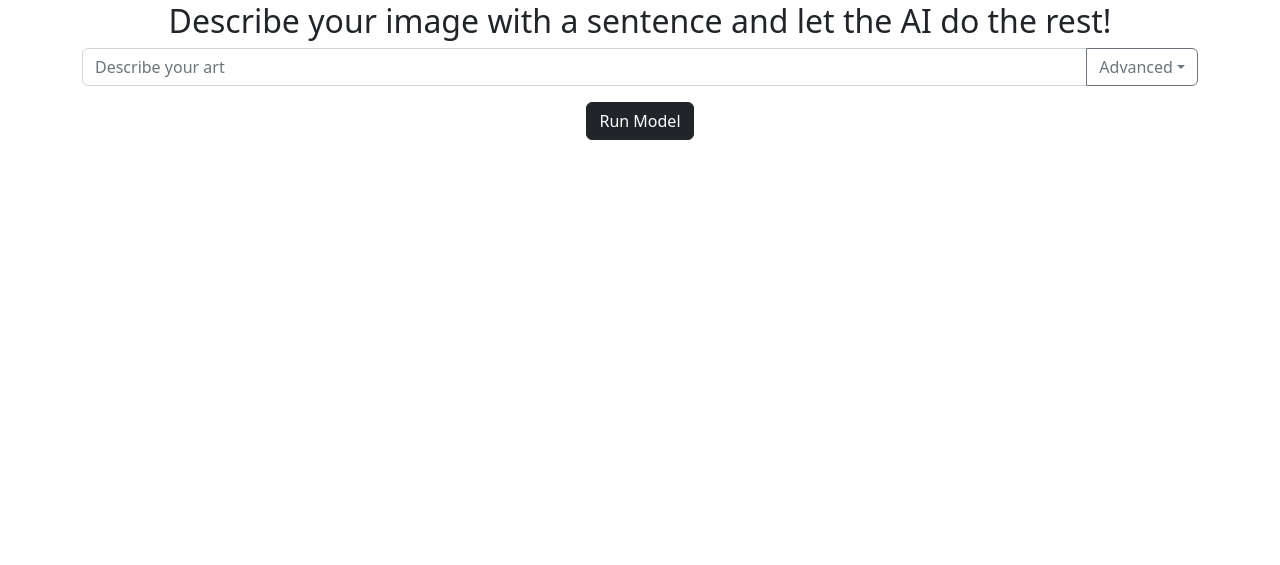
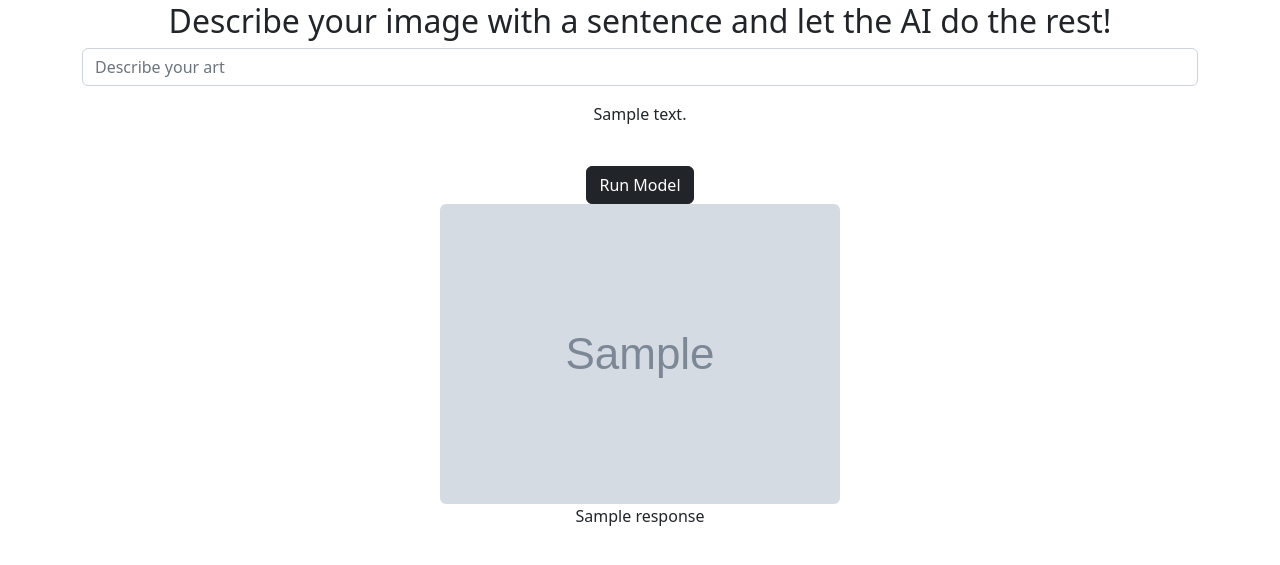
Before and after one commit to Has-Raza/Bootcamp-Generative-Art-NFT-Project, a Flask app: template templates/generate-art.html in a window 1280 px wide. Shown: the part 54-619 px from the top of the page. Run offline with Flask 2, Linux system fonts and the light colour scheme; the template is opened without the code that fills it: most values are stand-ins (such as "Sample title", 1, 10 or a date in 2020); grey boxes marked "Sample" are stand-in pictures; some libraries are stand-ins or nearby versions.

Commit message:
latest changes with commented out code

```diff
--- a/server.py
+++ b/server.py
@@ -1,6 +1,30 @@
 import os
 from flask import Flask, render_template, request, send_from_directory
-# from generative_art import *
+
+## UNCOMMENT THIS CODE WHEN RUNNING ON GOOGLE COLAB ##
+# from big_sleep import Imagine
+# import shutil
+
+# def run_dreams(txt, Learning_rate, Number_of_iterations, Number_of_epochs, Seed):
+#     dream = Imagine(
+#         text = txt,
+#         save_every = 5,
+#         save_progress = True,
+#         lr = Learning_rate,
+#         iterations = Number_of_iterations,
+#         epochs = Number_of_epochs,
+#         seed = Seed
+#     )
+#     return dream()
+
+# def get_file(txt):
+#     spl = txt.split()
+#     GA_file = '_'.join(spl)
+#     return f"{GA_file}.png"
+
+# def save_files(txt):
+#     GA_file = get_file(txt)
+#     return shutil.move(f'/content/{GA_file}', f'/content/gdrive/MyDrive/GenerativeArt/static/Images/{GA_file}')
 
 app = Flask(__name__)
 
@@ -9,19 +33,45 @@ ALLOWED_EXTENSIONS = {'txt', 'pdf', 'png', 'jpg', 'jpeg', 'gif'}
 
 app.config['IMAGE_FOLDER'] = IMAGE_FOLDER
 
+text_records = {}
+
+# Home Page
 @app.route("/")
 @app.route("/home/")
 def home():
     return render_template("home.html")
 
+# Generate Art Page
 @app.route("/generate-art/")
 def generate_art():
     return render_template("generate-art.html")
 
+@app.route('/text', methods = ['POST','GET'])
+def display_text():
+    output = request.form.to_dict()
+    text = output["text"]
+    text_records['text'] = text
+    return render_template("generate-art.html", text = text)
+
+## UNCOMMENT THIS CODE WHEN RUNNING ON GOOGLE COLAB ##
+# @app.route('/run', methods = ['POST','GET'])
+# def execute_dreams():
+#   if text_records['text']:
+#       run_dreams(text_records['text'], 0.10, 10, 1, 300)
+#       save_files(text_records['text'])
+#       g_a = get_file(text_records['text'])
+#       return render_template("generate-art.html", generated_image = IMAGE_FOLDER + f"/{g_a}", response = "Successfully Generated")
+#   else:
+#       return render_template("generate-art.html", response = "No Text was given")
+
+
+
+# Mint NFTs Page
 @app.route("/mint-nft/")
 def nft():
     return render_template("nft.html")
 
+# Images Page
 @app.route("/images/")
 def images():
     return render_template("images.html")
@@ -32,6 +82,5 @@ def uploaded_file(filename):
                                filename)
 
 
-
 if __name__ == "__main__":
     app.run(debug=True)
--- a/templates/generate-art.html
+++ b/templates/generate-art.html
@@ -5,20 +5,15 @@ Generate Art
 {%block content%}
 <div class="container">
     <h2>Describe your image with a sentence and let the AI do the rest!</h2>
-    <form method="post">
-
+    <form action="/text" method="post">
         <div class="input-group mb-3">
-            <input type="text" class="form-control" aria-label="Text input with dropdown button" placeholder="Describe your art">
-            <button class="btn btn-outline-secondary dropdown-toggle" type="button" data-bs-toggle="dropdown" aria-expanded="false">Advanced</button>
-            <ul class="dropdown-menu dropdown-menu-end">
-            <li><a class="dropdown-item" href="#">Action</a></li>
-            <li><a class="dropdown-item" href="#">Another action</a></li>
-            <li><a class="dropdown-item" href="#">Something else here</a></li>
-            <li><hr class="dropdown-divider"></li>
-            <li><a class="dropdown-item" href="#">Separated link</a></li>
-            </ul>
+            <input type="text" class="form-control" aria-label="Text input with dropdown button" placeholder="Describe your art" name="text" id="text">
         </div>
-
+        <center>
+            {% if text %}
+                <p>{{text}}</p>
+            {% endif %}
+        </center>
         <!-- <div class="input-group mb-3">
             <span class="input-group-text" id="inputGroup-sizing-default">Input Text</span>
             <input type="text" class="form-control" aria-label="Sizing example input" aria-describedby="inputGroup-sizing-default" placeholder="Describe Your Image">
@@ -26,8 +21,16 @@ Generate Art
         <!-- <br>
         <input class="form-control" type="text" placeholder="Describe Your Image" aria-label="default input example">
         <br> -->
-        <button type="button" class="btn btn-dark">Run Model</button>
+    </form>
+    <br>
+    <form action="/run" method="POST">
+        <input type="submit" value="Run Model" class="btn btn-dark" >
+        <center>
+            <img src="{{generated_image}}" class="rounded mx-auto d-block" alt="generated-image">
+            <p>{{response}}</p>
+        </center>
     </form>
 </div>
 
+
 {%endblock%}
```
